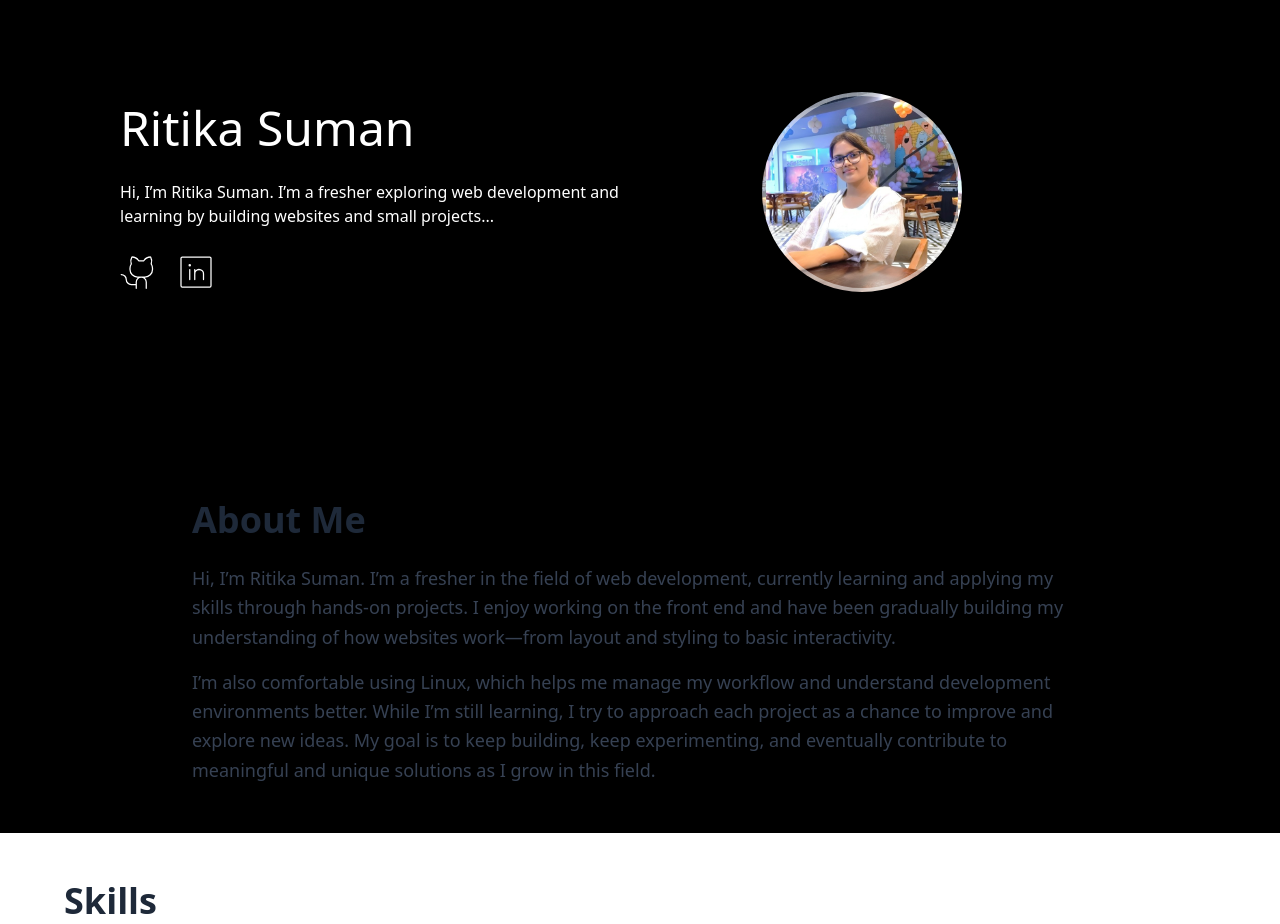
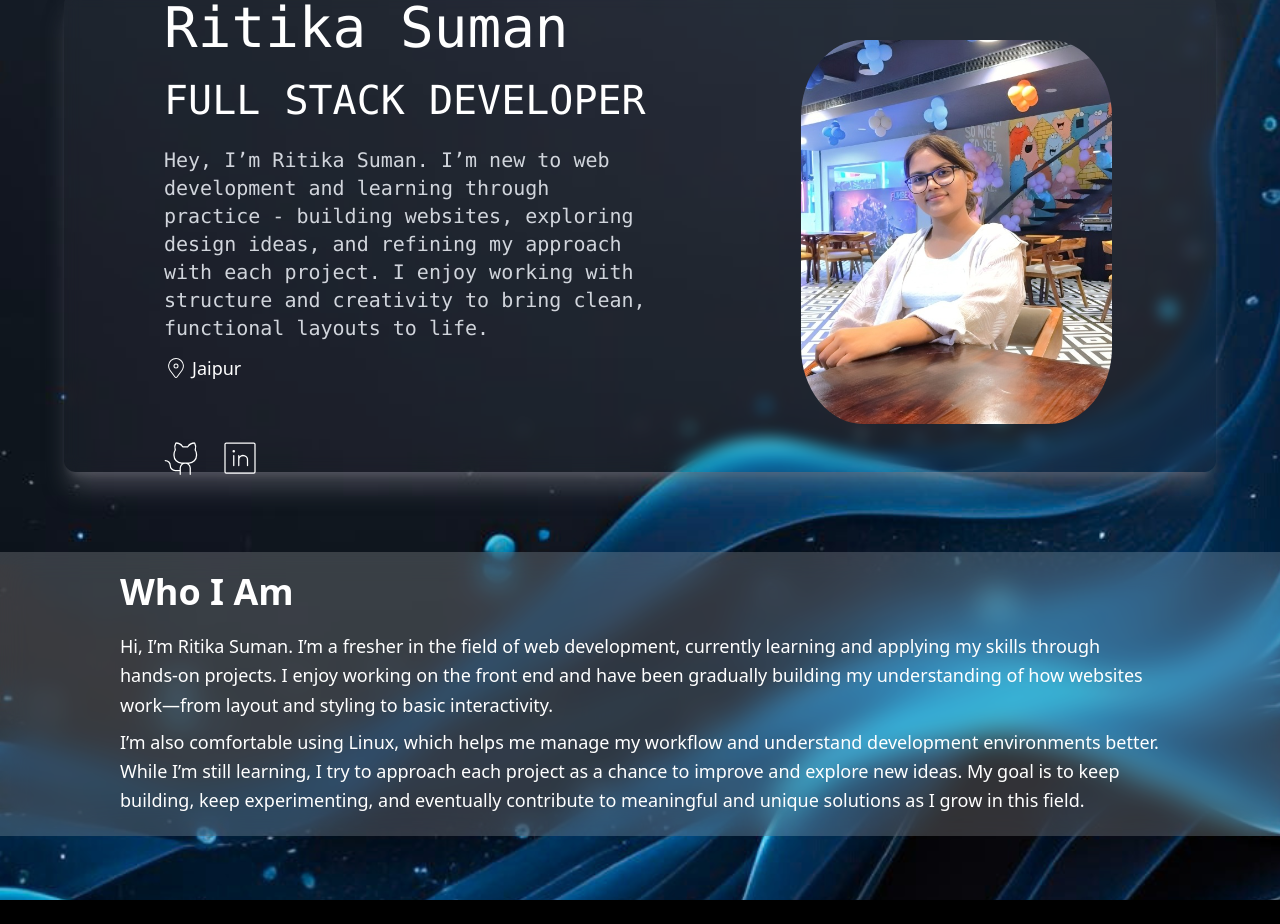
Before and after one commit to Ritikasuman/My-Portfolio, a React (Vite) app: page / in a window 1280 px wide. Shown: the part 148-1072 px from the top of the page. Built offline with nearby package versions, Linux system fonts and the light colour scheme.

Commit message:
initially done

```diff
--- a/src/App.jsx
+++ b/src/App.jsx
@@ -13,7 +13,8 @@ import TimelinePath from "./Components/TimelinePath";
 function App() {
   return (
     <>
-      <div className="bg-black">
+      <div className="bg-[url('../../assets/bg5.png')]">
+
         <Nav />
         <Intro />
       <AboutMe />
--- a/src/Components/AboutMe.jsx
+++ b/src/Components/AboutMe.jsx
@@ -1,15 +1,20 @@
 const AboutMe = () => {
   return (
-    <section className="w-full bg-white-100/10 py-12 px-6 px-16" id="about backdrop-blur-sm">
-      <div className="w-4xl mx-auto">
-        <h2 className="text-3xl text-4xl font-semibold text-gray-800 mb-6">
-          About Me
+   <section
+  id="about"
+className="w-full mt-20 mb-16 py-5 px-20 text-white bg-white/18 backdrop-blur-lg "
+
+           >
+
+      <div className=" pr-10 pl-10 ">
+        <h2 className="text-3xl text-4xl font-semibold mb-5">
+         Who I Am
         </h2>
-        <p className="text-base md:text-lg text-gray-700 leading-relaxed">
+        <p className="text-base md:text-lg  leading-relaxed">
           Hi, I’m Ritika Suman. I’m a fresher in the field of web development, currently learning and applying my skills through hands-on projects.
           I enjoy working on the front end and have been gradually building my understanding of how websites work—from layout and styling to basic interactivity.
         </p>
-        <p className="text-base md:text-lg text-gray-700 leading-relaxed mt-4">
+        <p className="text-base md:text-lg leading-relaxed mt-2">
           I’m also comfortable using Linux, which helps me manage my workflow and understand development environments better.
           While I’m still learning, I try to approach each project as a chance to improve and explore new ideas. My goal is to keep building,
           keep experimenting, and eventually contribute to meaningful and unique solutions as I grow in this field.
--- a/src/Components/Intro.jsx
+++ b/src/Components/Intro.jsx
@@ -1,31 +1,43 @@
 // src/Components/Intro.jsx
 import { PiGithubLogoThin } from "react-icons/pi";
 import { PiLinkedinLogoThin } from "react-icons/pi";
+import { CiLocationOn } from "react-icons/ci";
 const Intro = () => {
   return (
+    <div
+      className="flex h-[60vh] mt-15 mb-10 w-[90%] ml-[5%] rounded-xl mr-[3%]
+           bg-zinc-500/10 text-white backdrop-blur-sm shadow-xl shadow-zinc-500/50"
+    >
+      <div className="left w-[55%] flex flex-col justify-center pr-10 pl-25 ">
+        <h1 className="text-[7vh]  font-mono">Ritika Suman</h1>
+        <h4 className="text-[5vh]  font-mono  ">FULL STACK DEVELOPER</h4>
+        <p className="mt-4 text-xl font-mono font-thin mb-3 text-gray-300">
+          Hey, I’m Ritika Suman. I’m new to web development and learning through
+          practice - building websites, exploring design ideas, and refining my
+          approach with each project. I enjoy working with structure and
+          creativity to bring clean, functional layouts to life.
+        </p>
+        <div className="flex items-center gap-1 text-lg mb-8">
+          <CiLocationOn className="size-6 hover:text-red-400 " />
+          <span>Jaipur</span>
+        </div>
 
-      <div className="flex h-[55vh] mt-10 mb-10 bg-black/100 w-[80%]  ml-30 rounded-xl  mb-10  text-white ">
-       <div className="left w-[55%] flex flex-col justify-center pr-10  ">
-        <h1 className="text-[6vh] font-['IBM Plex Mono'] text-white">
-          Ritika Suman
-        </h1>
-        <p className="mt-4 text-base text-white">
-          Hi, I’m Ritika Suman. I’m a fresher exploring web development and
-          learning by building websites and small projects...
-        </p>
-       <div className="mt-6 flex gap-4">
-         <a href="https://github.com/Ritikasuman" alt="Github"> <PiGithubLogoThin className="size-10 hover:text-cyan-400 " /></a>
-         <a href="https://www.linkedin.com/in/ritikasuman/" alt="Linkedin" > <PiLinkedinLogoThin className="size-10 hover:text-cyan-400 " /></a>
-
-
-      </div>
+        <div className="mt-6 flex gap-4">
+          <a href="https://github.com/Ritikasuman" alt="Github">
+            {" "}
+            <PiGithubLogoThin className="size-10 hover:text-cyan-400 " />
+          </a>
+          <a href="https://www.linkedin.com/in/ritikasuman/" alt="Linkedin">
+            {" "}
+            <PiLinkedinLogoThin className="size-10 hover:text-cyan-400 " />
+          </a>
+        </div>
       </div>
 
-      <div className="right w-[35%] flex items-center justify-center">
-        <div className="w-[200px] h-[200px] bg-[url('../../assets/ProfileImg.jpg')] bg-cover bg-center rounded-full shadow-md border-4 border-white/50"></div>
+      <div className="right w-[45%] flex items-center justify-center">
+        <div className="w-[60%] h-[80%] bg-[url('../../assets/ProfileImg.jpg')] bg-cover bg-center rounded-[20%] shadow-white-900"></div>
       </div>
     </div>
-
   );
 };
 
--- a/src/Components/Nav.jsx
+++ b/src/Components/Nav.jsx
@@ -2,7 +2,7 @@ import img from "../../assets/Ritika.png";
 
 const Nav = () => {
   return (
-    <div className="flex bg-zinc-100/10 text-white p-3 items-center gap-[80vh] backdrop-blur-sm">
+    <div className="flex bg-zinc-100/10 text-white p-3 items-center gap-[80vh] backdrop-blur-lg">
       <div className="">
         <img src={img} alt="Sign" className="w-60 h-12 rounded-full" />
       </div>
--- a/src/Components/Skills.jsx
+++ b/src/Components/Skills.jsx
@@ -5,21 +5,21 @@ const skills = [
   { name: "React", img: "/skills/react.png" },
   { name: "Tailwind", img: "/skills/tailwind.png" },
   { name: "Linux", img: "/skills/linux.png" },
-  // Add more as needed
+
 ];
 
 const Skills = () => {
   return (
-    <section className="w-full bg-white py-12 px-6 md:px-16" id="skills">
+    <section className="w-full bg-black text-white py-12 px-6 md:px-16" id="skills">
       <div className="max-w-6xl mx-auto">
-        <h2 className="text-3xl md:text-4xl font-semibold text-gray-800 mb-8">
+        <h2 className="text-3xl md:text-4xl font-semibold  mb-8">
           Skills
         </h2>
-        <div className="flex space-x-6 overflow-x-auto scrollbar-thin scrollbar-thumb-gray-400">
+        <div className="flex space-x-6 overflow-x-auto ">
           {skills.map((skill, index) => (
             <div
               key={index}
-              className="min-w-[120px] bg-gray-100 p-4 rounded-xl shadow hover:scale-105 transition-transform duration-300 flex flex-col items-center"
+              className="min-w-[120px] bg-white-100 p-4 rounded-xl shadow hover:scale-105 transition-transform duration-300 flex flex-col items-center"
             >
               <img
                 src={skill.img}
```
Also changed, not shown: assets/bg3.jpg (added), assets/bg5.png (added).
